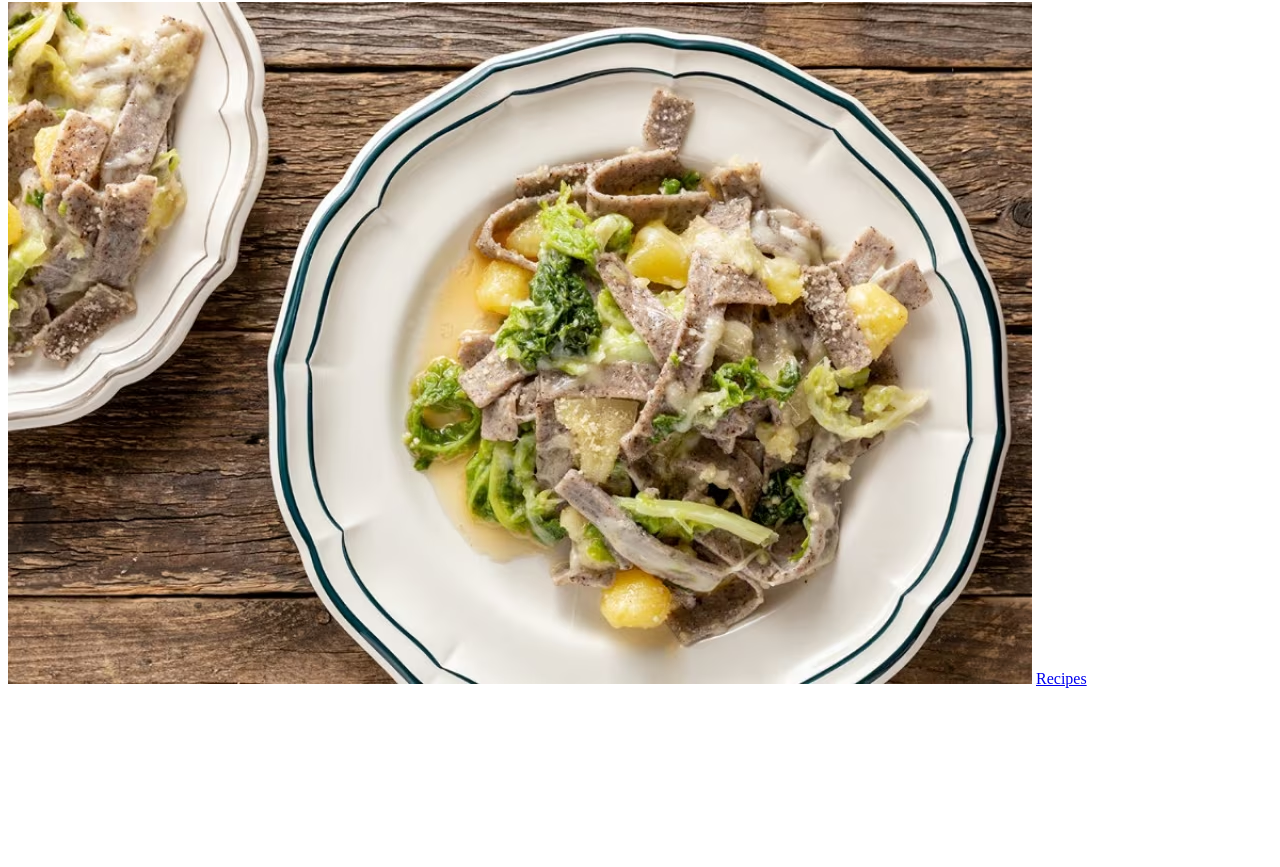
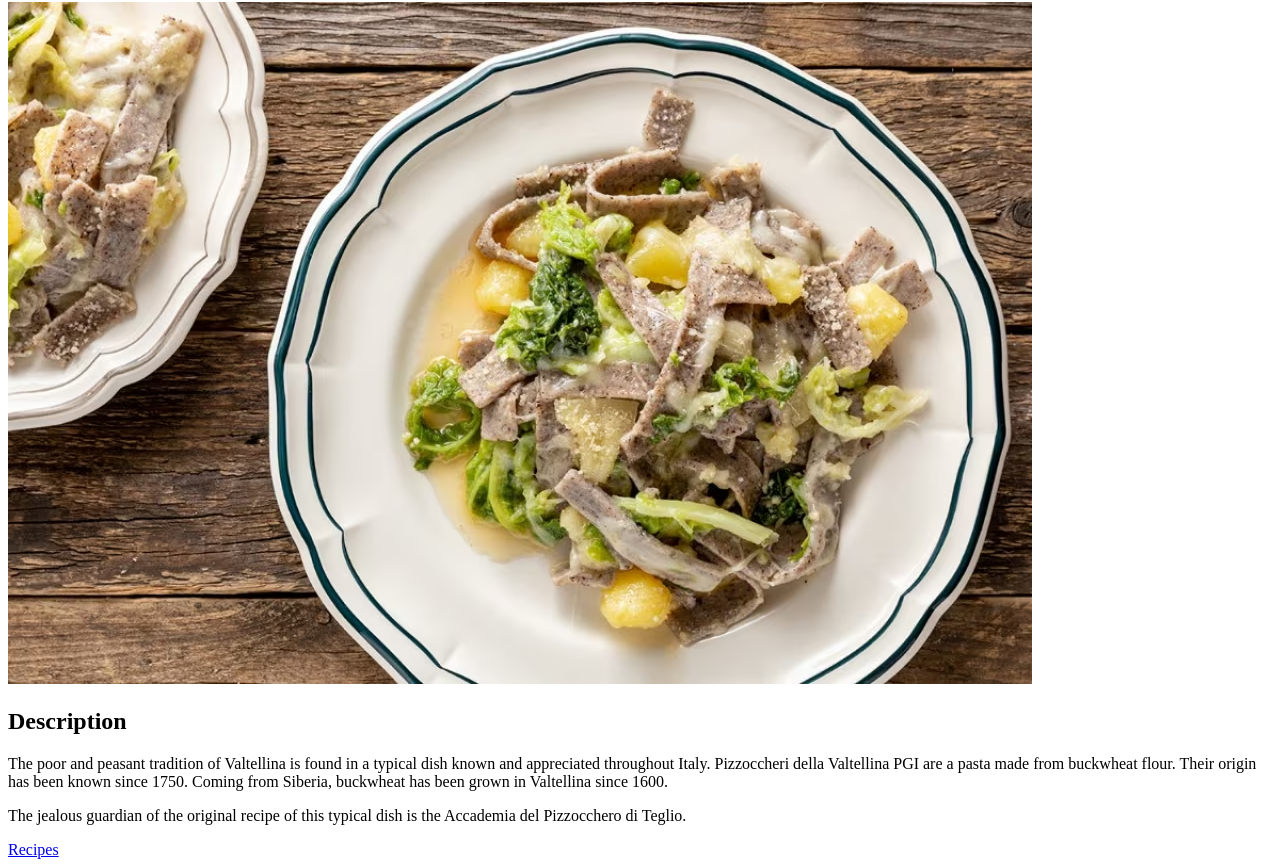
Before and after one commit to AleLoiac/odin-recipes, a plain HTML site: page recipes/pizzoccheri.html in a window 1280 px wide. Shown: the part 78-945 px from the top of the page. Before the commit the page ends 800 px from the top, so only its background shows below. Drawn offline with Linux system fonts and the light colour scheme.

Commit message:
Add description

```diff
--- a/recipes/pizzoccheri.html
+++ b/recipes/pizzoccheri.html
@@ -8,6 +8,13 @@
 <body>
     <h1>Pizzoccheri</h1>
     <img src="../img/pizzoccheri.jpg" alt="image of pizzoccheri in a plate">
+    <h2>Description</h2>
+    <p>
+        The poor and peasant tradition of Valtellina is found in a typical dish known and appreciated throughout Italy. Pizzoccheri della Valtellina PGI are a pasta made from buckwheat flour. Their origin has been known since 1750. Coming from Siberia, buckwheat has been grown in Valtellina since 1600.
+    </p>
+    <p>
+        The jealous guardian of the original recipe of this typical dish is the Accademia del Pizzocchero di Teglio.
+    </p>
     <a href="../index.html">Recipes</a>
 </body>
 </html>
```
